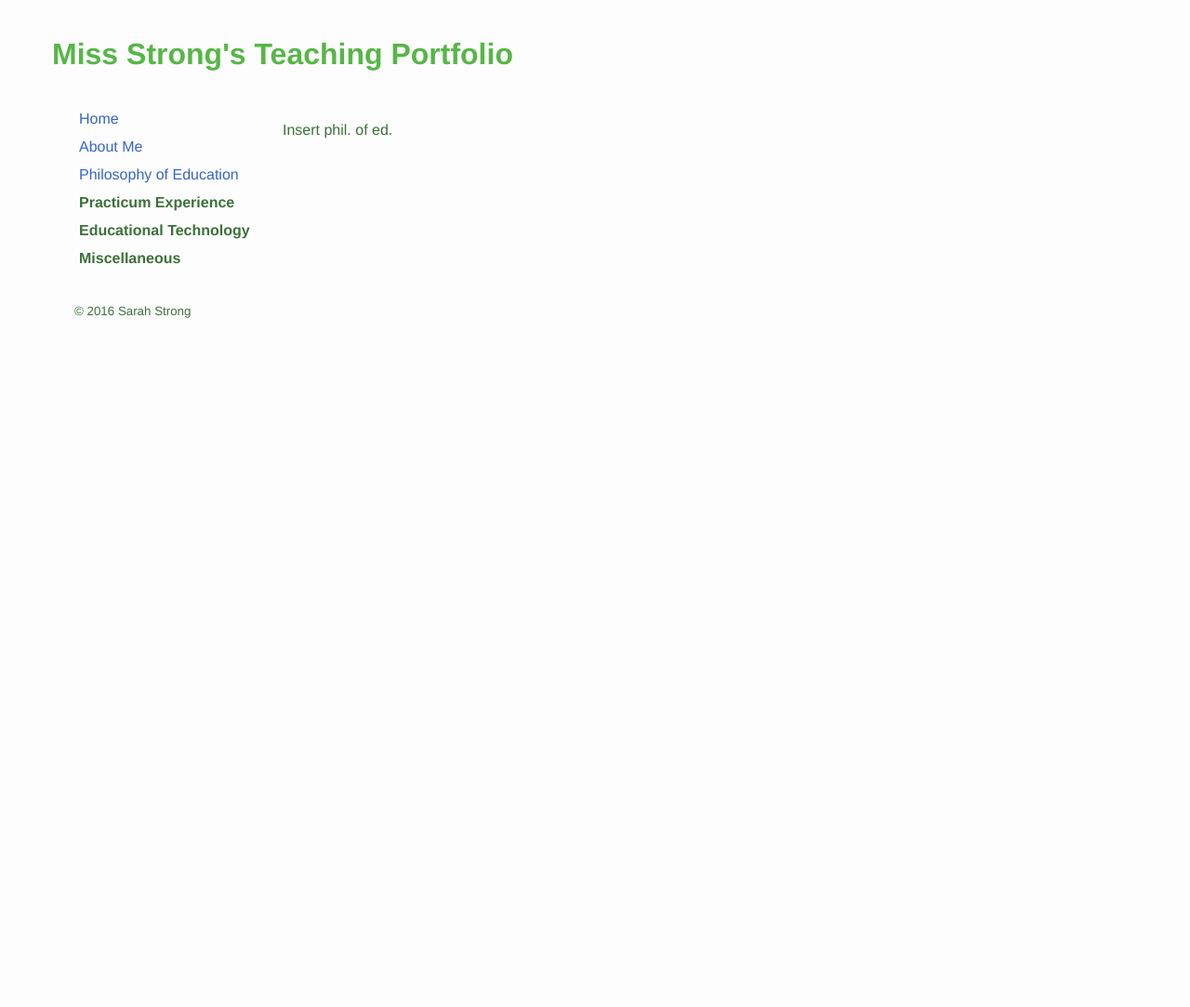
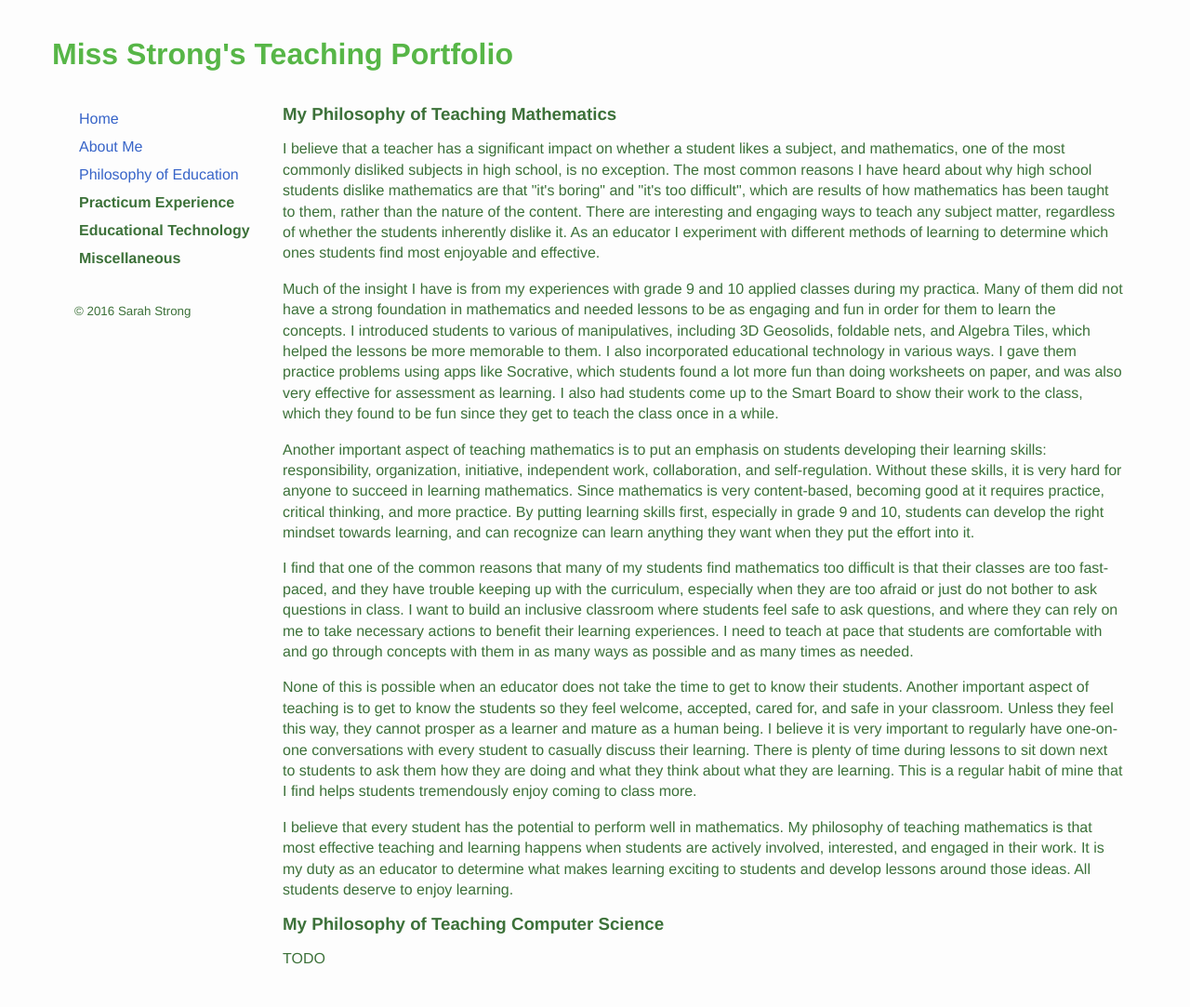
Before and after one commit to sarahstrong314/sarahstrong.ca, a Jekyll site: the page built from philosophy-of-education.html, in a window 1280 px wide. Shown: the whole page at 93% size. Built offline with Jekyll 4.4.1, drawn with Linux system fonts in a browser that asks for light colours; nearby versions of some CDN libraries; library files that are not in the unit come from our copies; Markdown is read by kramdown in place of the engine named in the settings; before the commit the page ends 900 px from its top, so only the background shows below that.

Commit message:
Added philosophy of teaching mathematics

```diff
--- a/philosophy-of-education.html
+++ b/philosophy-of-education.html
@@ -5,6 +5,17 @@ title: Philosophy of Education
 
 <div id="Philosophy of Education">
 
-<p>Insert phil. of ed.</p>
+<h3>My Philosophy of Teaching Mathematics</h3>
+
+<p>I believe that a teacher has a significant impact on whether a student likes a subject, and mathematics, one of the most commonly disliked subjects in high school, is no exception. The most common reasons I have heard about why high school students dislike mathematics are that "it's boring" and "it's too difficult", which are results of how mathematics has been taught to them, rather than the nature of the content. There are interesting and engaging ways to teach any subject matter, regardless of whether the students inherently dislike it. As an educator I experiment with different methods of learning to determine which ones students find most enjoyable and effective.</p>
+<p>Much of the insight I have is from my experiences with grade 9 and 10 applied classes during my practica. Many of them did not have a strong foundation in mathematics and needed lessons to be as engaging and fun in order for them to learn the concepts. I introduced students to various of manipulatives, including 3D Geosolids, foldable nets, and Algebra Tiles, which helped the lessons be more memorable to them. I also incorporated educational technology in various ways. I gave them practice problems using apps like Socrative, which students found a lot more fun than doing worksheets on paper, and was also very effective for assessment as learning. I also had students come up to the Smart Board to show their work to the class, which they found to be fun since they get to teach the class once in a while.</p>
+<p>Another important aspect of teaching mathematics is to put an emphasis on students developing their learning skills: responsibility, organization, initiative, independent work, collaboration, and self-regulation. Without these skills, it is very hard for anyone to succeed in learning mathematics. Since mathematics is very content-based, becoming good at it requires practice, critical thinking, and more practice. By putting learning skills first, especially in grade 9 and 10, students can develop the right mindset towards learning, and can recognize can learn anything they want when they put the effort into it.</p>
+<p>I find that one of the common reasons that many of my students find mathematics too difficult is that their classes are too fast-paced, and they have trouble keeping up with the curriculum, especially when they are too afraid or just do not bother to ask questions in class. I want to build an inclusive classroom where students feel safe to ask questions, and where they can rely on me to take necessary actions to benefit their learning experiences. I need to teach at pace that students are comfortable with and go through concepts with them in as many ways as possible and as many times as needed. </p>
+<p>None of this is possible when an educator does not take the time to get to know their students. Another important aspect of teaching is to get to know the students so they feel welcome, accepted, cared for, and safe in your classroom. Unless they feel this way, they cannot prosper as a learner and mature as a human being. I believe it is very important to regularly have one-on-one conversations with every student to casually discuss their learning. There is plenty of time during lessons to sit down next to students to ask them how they are doing and what they think about what they are learning. This is a regular habit of mine that I find helps students tremendously enjoy coming to class more.</p>
+<p>I believe that every student has the potential to perform well in mathematics. My philosophy of teaching mathematics is that most effective teaching and learning happens when students are actively involved, interested, and engaged in their work. It is my duty as an educator to determine what makes learning exciting to students and develop lessons around those ideas. All students deserve to enjoy learning.
+
+<h3>My Philosophy of Teaching Computer Science</h3>
+
+<p>TODO</p>
 
 </div>
```
